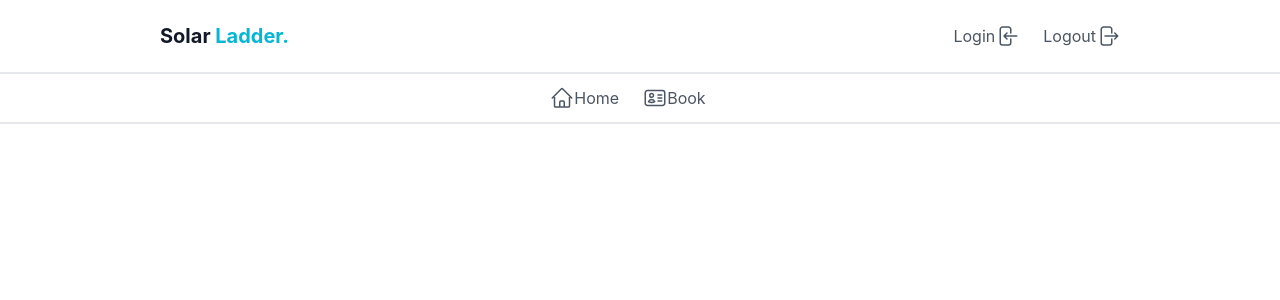
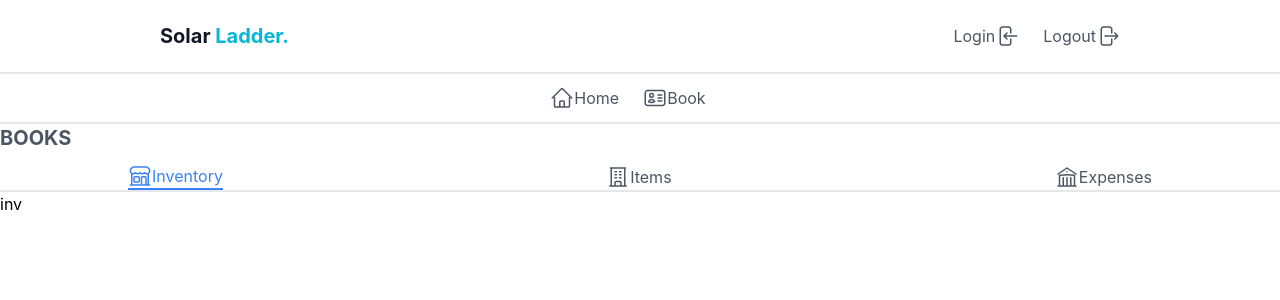
Before and after one commit to Satyam9993/Inventory-front, a React (Create React App) app: page /book in a window 1280 px wide. Shown: the top 300 px of the page. Built offline with nearby package versions, Linux system fonts and the light colour scheme.

Commit message:
adding tab

```diff
--- a/src/Pages/Book.js
+++ b/src/Pages/Book.js
@@ -1,12 +1,19 @@
-import React from 'react';
+import React, { useState } from 'react';
 import Header from '../components/Header';
 import Navbar from '../components/Navbar';
+import BookTab from '../components/BookTab';
 
 const Book = () => {
+  const [tab, setTab] = useState("inv");
+
   return (
     <div>
       <Header />
       <Navbar />
+      <BookTab setTab={setTab} tab={tab}/>
+      {tab === "inv" && <>inv</>}
+      {tab === "items" && <>items</>}
+      {tab === "exp" && <>exp</>}
     </div>
   )
 }
--- /dev/null
+++ b/src/components/BookTab.js
@@ -0,0 +1,32 @@
+import React from 'react';
+
+const BookTab = ({ setTab, tab }) => {
+    return (
+        <header className="text-gray-600 body-font border-b-2">
+            <div className='text-xl font-bold'>
+                BOOKS
+            </div>
+            <div className="container mx-auto pt-3 flex-col md:flex-row w-[80%]">
+                <nav className="md:ml-auto md:mr-auto flex flex-wrap items-center text-base justify-between">
+                    <div className={`flex cursor-pointer ${tab == "inv" && "border-b-2 border-blue-500 text-blue-500"}`} onClick={()=>setTab("inv")}>
+                        <svg xmlns="http://www.w3.org/2000/svg" fill="none" viewBox="0 0 24 24" strokeWidth="1.5" stroke="currentColor" className="w-6 h-6">
+                            <path strokeLinecap="round" strokLinejoin="round" d="M13.5 21v-7.5a.75.75 0 01.75-.75h3a.75.75 0 01.75.75V21m-4.5 0H2.36m11.14 0H18m0 0h3.64m-1.39 0V9.349m-16.5 11.65V9.35m0 0a3.001 3.001 0 003.75-.615A2.993 2.993 0 009.75 9.75c.896 0 1.7-.393 2.25-1.016a2.993 2.993 0 002.25 1.016c.896 0 1.7-.393 2.25-1.016a3.001 3.001 0 003.75.614m-16.5 0a3.004 3.004 0 01-.621-4.72L4.318 3.44A1.5 1.5 0 015.378 3h13.243a1.5 1.5 0 011.06.44l1.19 1.189a3 3 0 01-.621 4.72m-13.5 8.65h3.75a.75.75 0 00.75-.75V13.5a.75.75 0 00-.75-.75H6.75a.75.75 0 00-.75.75v3.75c0 .415.336.75.75.75z" />
+                        </svg>Inventory
+                    </div>
+                    <div className={`flex cursor-pointer ${tab === "items" && "border-b-2 border-blue-500 text-blue-500"}`} onClick={()=>setTab("items")}>
+                        <svg xmlns="http://www.w3.org/2000/svg" fill="none" viewBox="0 0 24 24" strokeWidth="1.5" stroke="currentColor" className="w-6 h-6">
+                            <path strokeLinecap="round" strokeLinejoin="round" d="M3.75 21h16.5M4.5 3h15M5.25 3v18m13.5-18v18M9 6.75h1.5m-1.5 3h1.5m-1.5 3h1.5m3-6H15m-1.5 3H15m-1.5 3H15M9 21v-3.375c0-.621.504-1.125 1.125-1.125h3.75c.621 0 1.125.504 1.125 1.125V21" />
+                        </svg>Items
+                    </div>
+                    <div className={`flex cursor-pointer ${tab === "exp" && "border-b-2 border-blue-500 text-blue-500"}`} onClick={()=>setTab("exp")}>
+                        <svg xmlns="http://www.w3.org/2000/svg" fill="none" viewBox="0 0 24 24" strokeWidth="1.5" stroke="currentColor" className="w-6 h-6">
+                            <path strokeLinecap="round" strokeLinejoin="round" d="M12 21v-8.25M15.75 21v-8.25M8.25 21v-8.25M3 9l9-6 9 6m-1.5 12V10.332A48.36 48.36 0 0012 9.75c-2.551 0-5.056.2-7.5.582V21M3 21h18M12 6.75h.008v.008H12V6.75z" />
+                        </svg>Expenses
+                    </div>
+                </nav>
+            </div>
+        </header>
+    )
+}
+
+export default BookTab;
```
